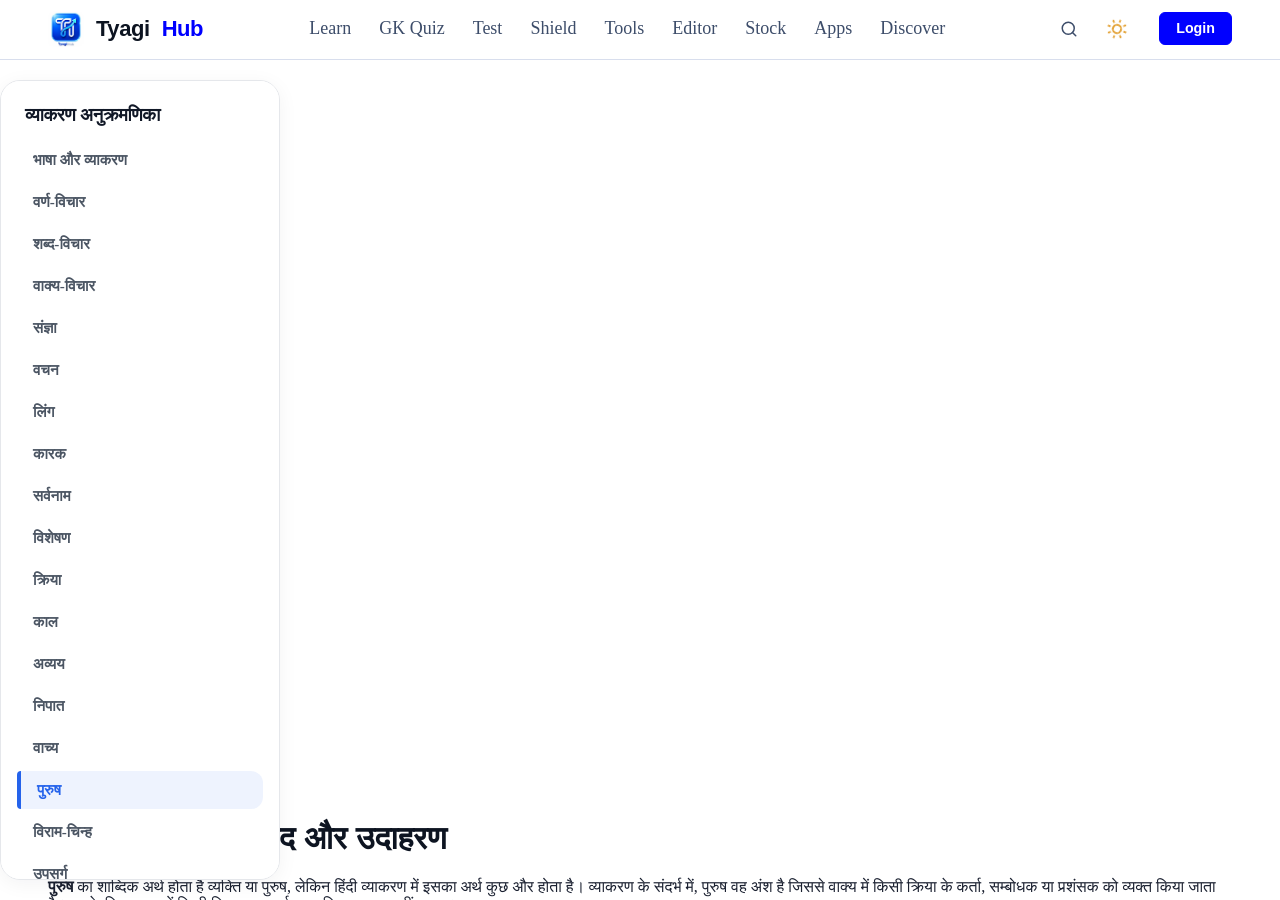
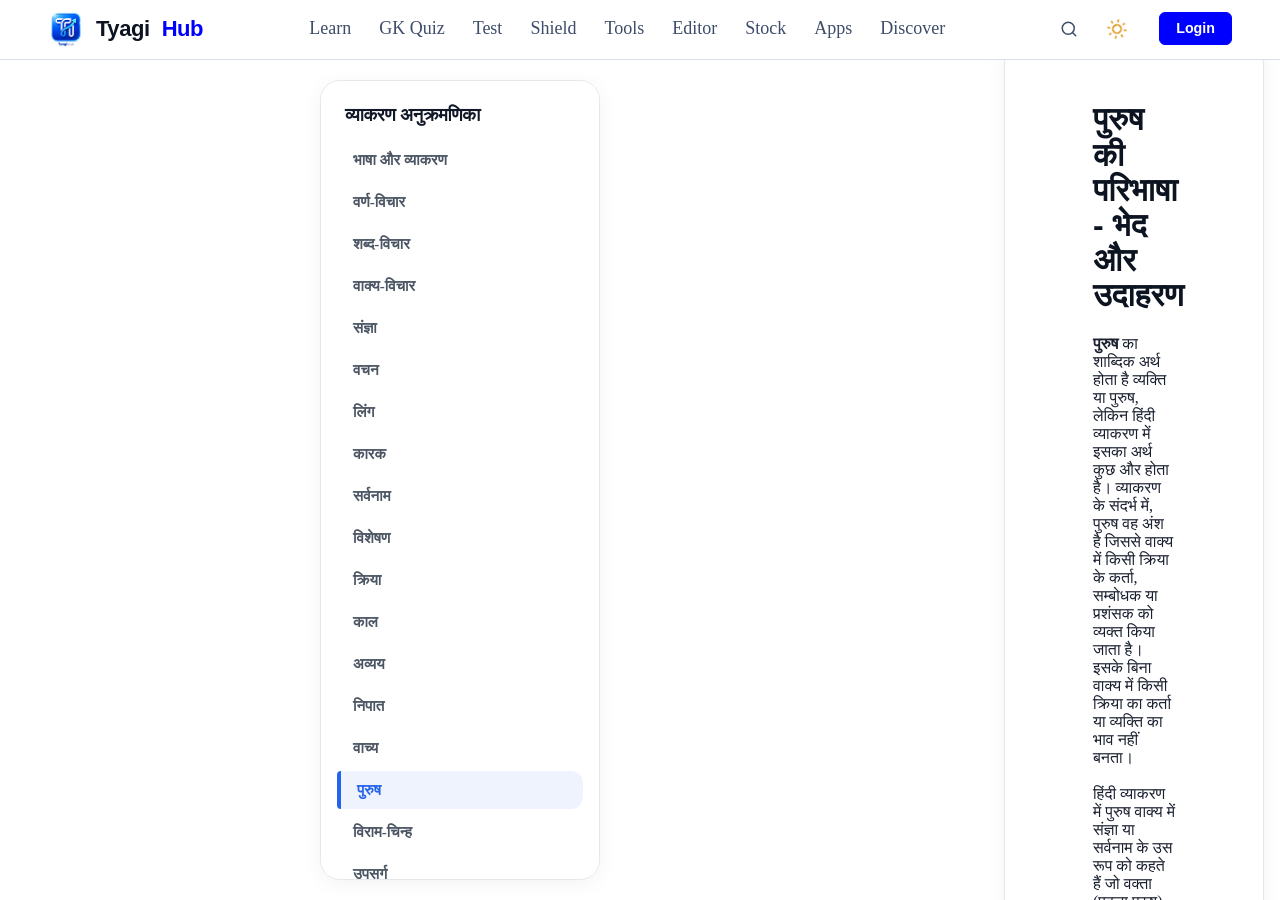
Before and after one commit to HimanshuTyagiJi/TyagiHub, a Jekyll site: the page built from vyakaran/person-in-hindi.html, in a window 1280 px wide and 900 px high. Built offline with Jekyll 4.4.1, drawn with Linux system fonts in a browser that asks for light colours.

Commit message:
Update vyakaran.html

```diff
--- a/_layouts/vyakaran.html
+++ b/_layouts/vyakaran.html
@@ -3,7 +3,164 @@ layout: default
 ---
 
 
+<style>/* ==========================================================
+   TYAGIHUB THREE-COLUMN GRID ENGINE (VYAKARAN DESK)
+========================================================== */
+:root {
+    --side-bg: #ffffff;
+    --side-border: var(--border2, #e5e7eb);
+    --side-text: #4b5563;
+    --side-heading: #111827;
+    --side-active-bg: rgba(37, 99, 235, 0.08);
+    --side-active-text: #2563eb;
+    --side-shadow: 0 15px 35px rgba(15, 23, 42, 0.04);
+}
 
+html[data-theme="dark"] {
+    --side-bg: #0f172a;
+    --side-border: var(--border2, #233247);
+    --side-text: #cbd5e1;
+    --side-heading: #f8fafc;
+    --side-active-bg: rgba(56, 189, 248, 0.12);
+    --side-active-text: #38bdf8;
+    --side-shadow: 0 15px 35px rgba(0, 0, 0, 0.35);
+}
+
+/* 🧱 CORE GRID ARCHITECTURE */
+.study-split-layout {
+    display: grid;
+    grid-template-columns: 280px 1fr 260px;
+    gap: 24px;
+    max-width: 1400px;
+    margin: 40px auto;
+    padding: 0 16px;
+    align-items: flex-start;
+}
+
+/* ⬅️ LEFT COLUMN: CATALOG SIDEBAR */
+.vyakaran-aside {
+    position: sticky;
+    top: 90px;
+    height: calc(100vh - 130px);
+    background: var(--side-bg);
+    border: 1px solid var(--side-border);
+    border-radius: 20px;
+    overflow-y: auto;
+    box-shadow: var(--side-shadow);
+    padding: 24px 16px;
+    box-sizing: border-box;
+    scrollbar-width: thin;
+    scrollbar-color: var(--side-border) transparent;
+}
+
+.vyakaran-aside h2 {
+    font-size: 1.1rem;
+    font-weight: 850;
+    color: var(--side-heading);
+    margin: 0 0 16px 4px;
+    letter-spacing: -0.02em;
+}
+
+.vyakaran-nav-list {
+    list-style: none;
+    padding: 0;
+    margin: 0;
+    display: flex;
+    flex-direction: column;
+    gap: 4px;
+}
+
+.vyakaran-nav-list li a {
+    display: block;
+    padding: 10px 14px;
+    color: var(--side-text);
+    text-decoration: none;
+    font-size: 0.95rem;
+    font-weight: 600;
+    border-radius: 12px;
+    transition: all 0.2s ease;
+}
+
+.vyakaran-nav-list li a:hover {
+    background: var(--side-active-bg);
+    color: var(--side-active-text);
+    padding-left: 18px;
+}
+
+.vyakaran-nav-list li a.active {
+    background: var(--side-active-bg);
+    color: var(--side-active-text);
+    font-weight: 700;
+    border-left: 4px solid var(--side-active-text);
+    border-radius: 4px 12px 12px 4px;
+}
+
+/* 📄 MIDDLE COLUMN: MAIN CONTENT CORE */
+.study-main-content-panel {
+    min-width: 0; /* Anti-overflow block */
+    background: var(--side-bg);
+    border: 1px solid var(--side-border);
+    border-radius: 24px;
+    padding: 40px;
+    box-shadow: var(--side-shadow);
+    transition: background 0.3s, border 0.3s;
+}
+
+/* ➡️ RIGHT COLUMN: AD desk / UTILITY PANEL */
+/* (Isme jo right-sidebar.html lagaya hai uski parent class right-sidebar rakhna bsdk) */
+.right-sidebar {
+    position: sticky;
+    top: 90px;
+    background: var(--side-bg);
+    border: 1px solid var(--side-border);
+    border-radius: 20px;
+    padding: 20px;
+    box-shadow: var(--side-shadow);
+    box-sizing: border-box;
+}
+
+/* ==========================================================
+   📱 RESPONSIVE MEDIA BREAKPOINTS (LAPTOPS / MOBILE)
+========================================================== */
+
+/* Laptop screen compression */
+@media (max-width: 1200px) {
+    .study-split-layout {
+        grid-template-columns: 260px 1fr; /* Hide right sidebar or stack it */
+    }
+    .right-sidebar {
+        display: none; /* Auto-hide right banner on medium screens to keep content clean */
+    }
+}
+
+/* Mobile & Tablet view layout mutation */
+@media (max-width: 992px) {
+    .study-split-layout {
+        grid-template-columns: 1fr;
+        margin: 20px auto;
+        gap: 20px;
+    }
+    .study-main-content-panel {
+        padding: 24px 16px;
+        border-radius: 18px;
+    }
+
+    /* Mobile slide animation variables trigger config */
+    .vyakaran-aside {
+        position: fixed;
+        top: 0;
+        left: -300px;
+        width: 280px;
+        height: 100vh;
+        z-index: 1001;
+        border-radius: 0 24px 24px 0;
+        padding-top: 50px;
+        transition: transform 0.3s cubic-bezier(0.4, 0, 0.2, 1);
+    }
+    .vyakaran-aside.mobile-open {
+        transform: translateX(300px);
+    }
+}</style>
 
 <div class="study-split-layout">
 
```
